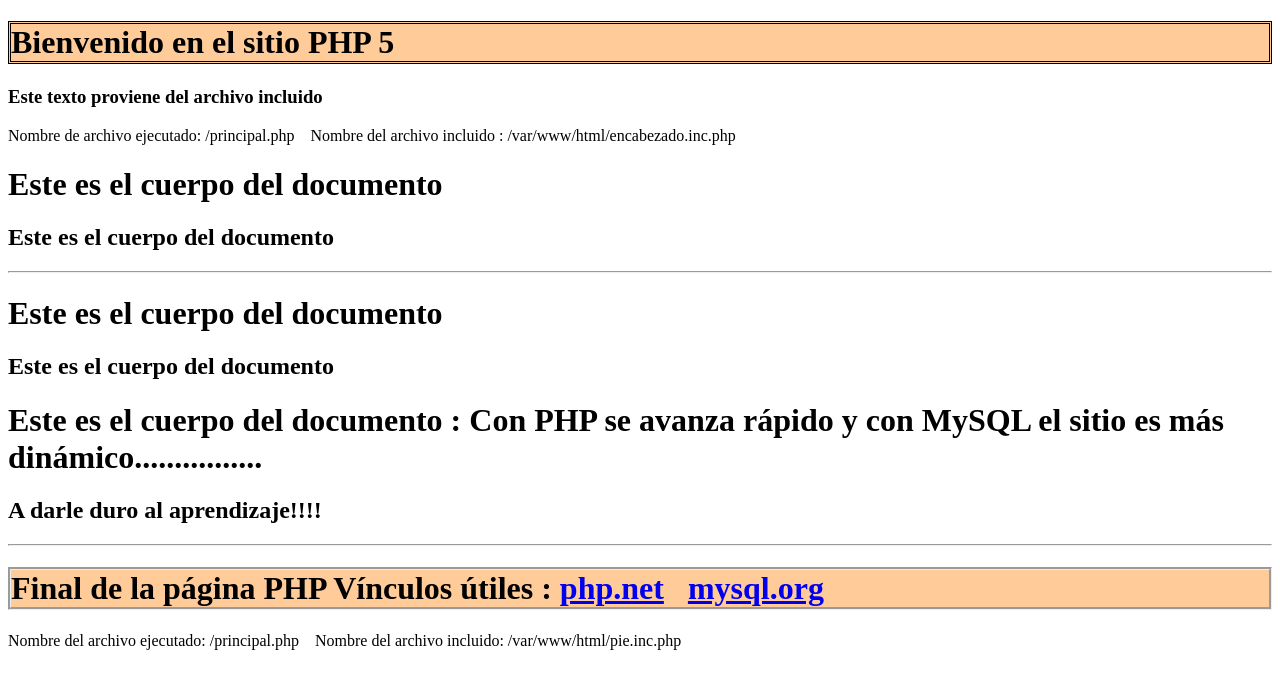
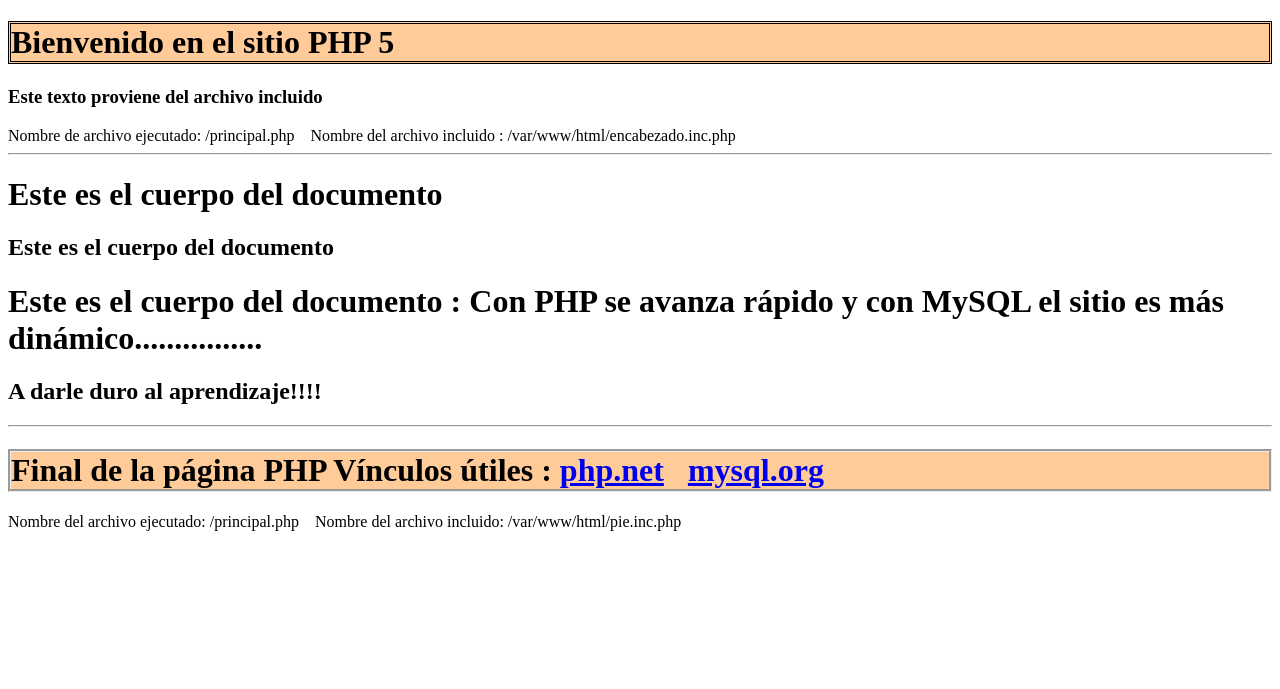
Before and after one commit to michel080502/tecweb, a PHP site: page /principal.php in a window 1280 px wide. Shown: the top 689 px of the page. Run offline with PHP 8.4, Linux system fonts and the light colour scheme.

Commit message:
cambios en los archivos cuerpo y encabezado

```diff
--- a/practicas/p02/inclusion_archivos/cuerpo.html
+++ b/practicas/p02/inclusion_archivos/cuerpo.html
@@ -1,5 +1,5 @@
 <h1>
-    Este es el cuerpo del documento :
-    Con PHP se avanza rápido y con MySQL el sitio es más dinámico................
+  Este es el cuerpo del documento : Con PHP se avanza rápido y con MySQL el
+  sitio es más dinámico................
 </h1>
-<h2> A darle duro al aprendizaje!!!! </h2>
+<h2>A darle duro al aprendizaje!!!!</h2>
--- a/practicas/p02/inclusion_archivos/encabezado.inc.php
+++ b/practicas/p02/inclusion_archivos/encabezado.inc.php
@@ -20,7 +20,3 @@ Bienvenido en el sitio $variable1 </h1>";
     echo "Nombre de archivo ejecutado: ", $_SERVER['PHP_SELF'], "&nbsp;&nbsp;&nbsp;";
     echo " Nombre del archivo incluido : ", __FILE__, "</div> ";
     ?>
-    <?php
-    echo "<h1> Este es el cuerpo del documento </h1>";
-    echo "<h2> Este es el cuerpo del documento </h2>";
-    ?>
```
